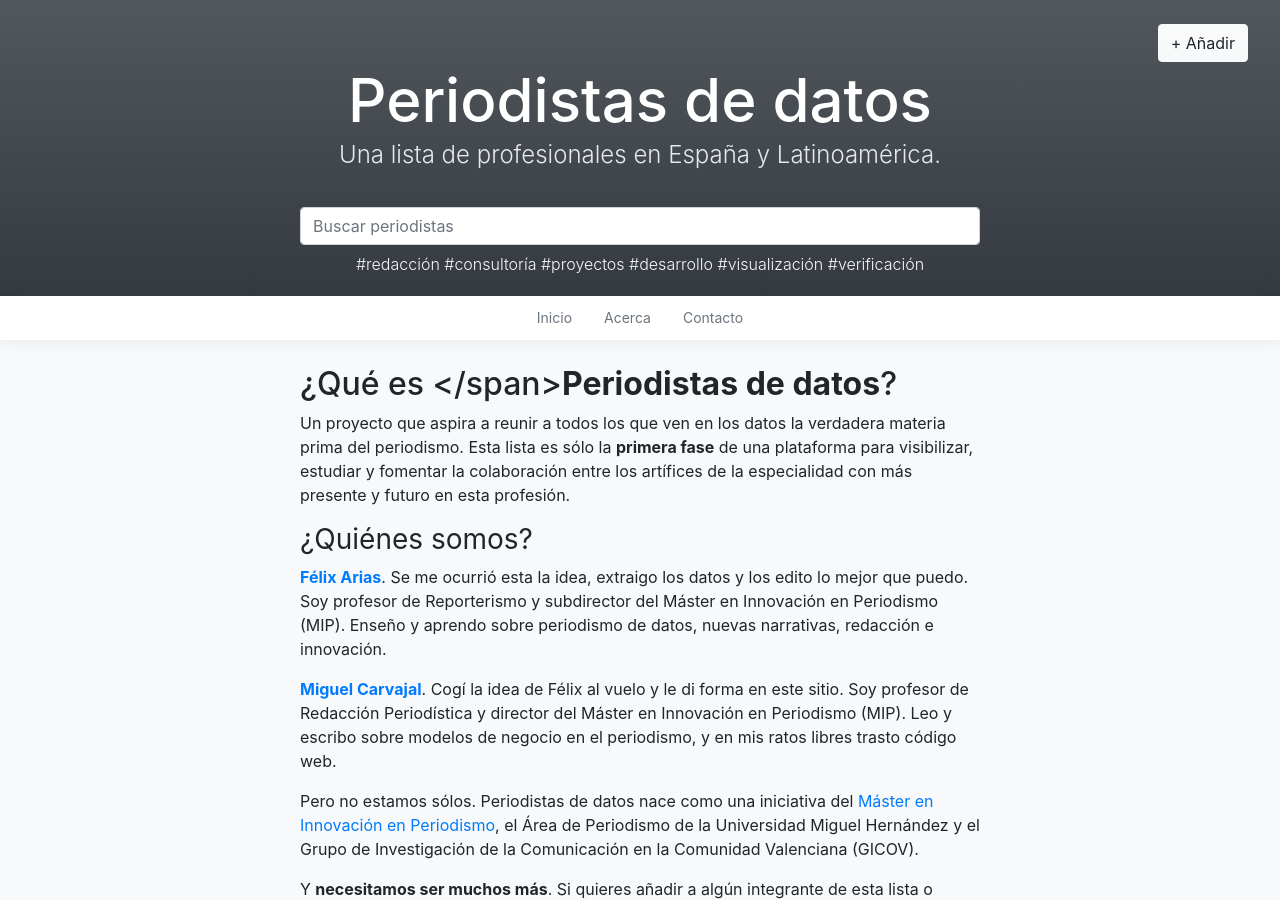
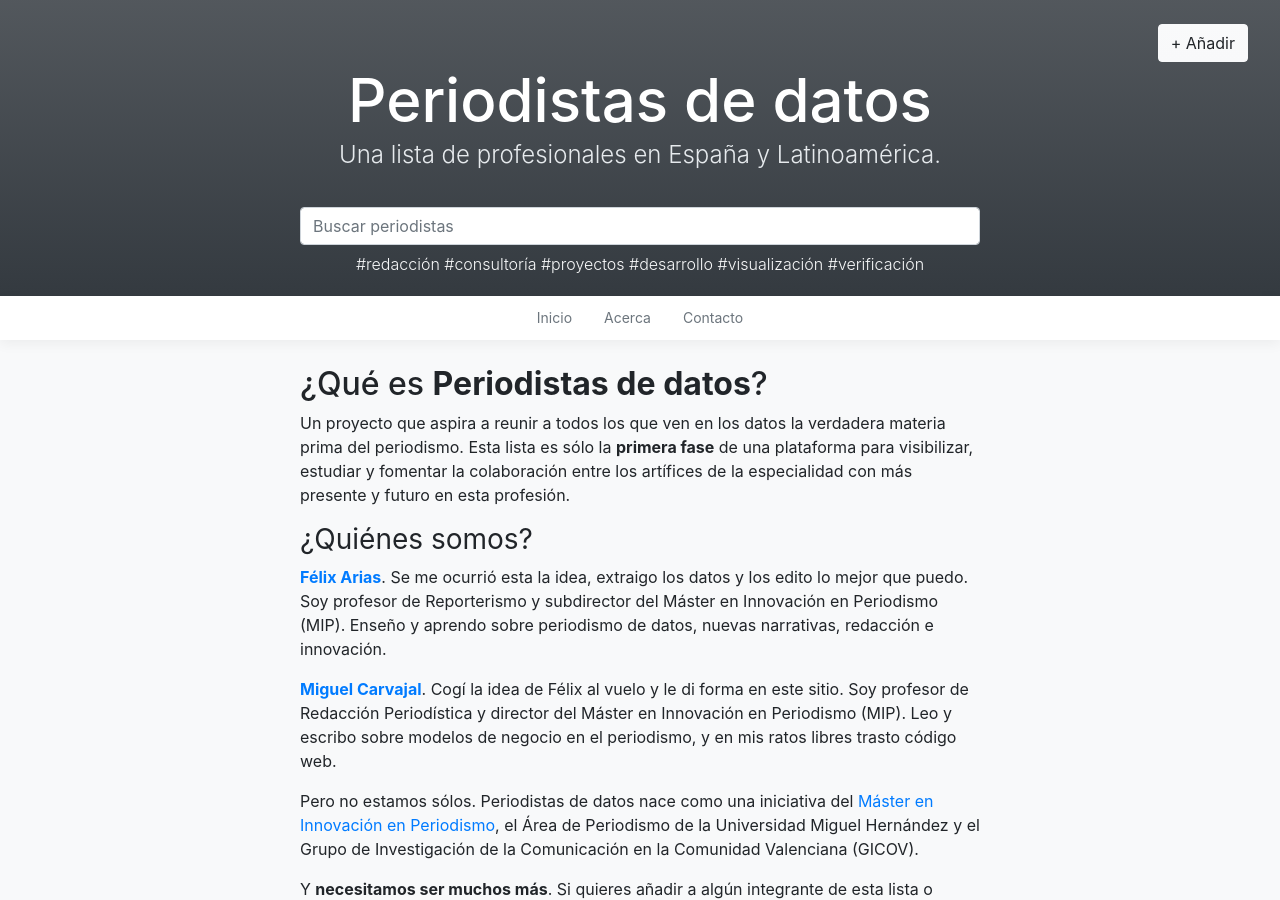
Before and after one commit to mipumh/djspain, a Jekyll site: the page built from acerca.md, in a window 1280 px wide and 900 px high. Built offline with Jekyll 4.4.1, drawn with Linux system fonts in a browser that asks for light colours; nearby versions of some CDN libraries; some of the changed lines change nothing that is shown.

Commit message:
fix acerca de

```diff
--- a/acerca.md
+++ b/acerca.md
@@ -1,7 +1,7 @@
 ---
 layout: default
 ---
-<h2>&iquest;Qu&eacute; es </span><strong>Periodistas de datos</strong>?</h2>
+<h2>&iquest;Qu&eacute; es <strong>Periodistas de datos</strong>?</h2>
 <p><span style="font-weight: 400;">Un proyecto que aspira a reunir a todos los que ven en los datos la verdadera materia prima del periodismo. Esta lista es s&oacute;lo la </span><strong>primera fase</strong><span style="font-weight: 400;"> de una plataforma para visibilizar, estudiar y fomentar la colaboraci&oacute;n entre los art&iacute;fices de la especialidad con m&aacute;s presente y futuro en esta profesi&oacute;n.</span></p>
 <h3><span style="font-weight: 400;">&iquest;Qui&eacute;nes somos?</span></h3>
 <p><a href="https://twitter.com/flxarias"><strong>F&eacute;lix Arias</strong></a><span style="font-weight: 400;">. Se me ocurri&oacute; esta la idea, extraigo los datos y los edito lo mejor que puedo. Soy profesor de Reporterismo y subdirector del M&aacute;ster en Innovaci&oacute;n en Periodismo (MIP). Ense&ntilde;o y aprendo sobre periodismo de datos, nuevas narrativas, redacci&oacute;n e innovaci&oacute;n.</span></p>
```
